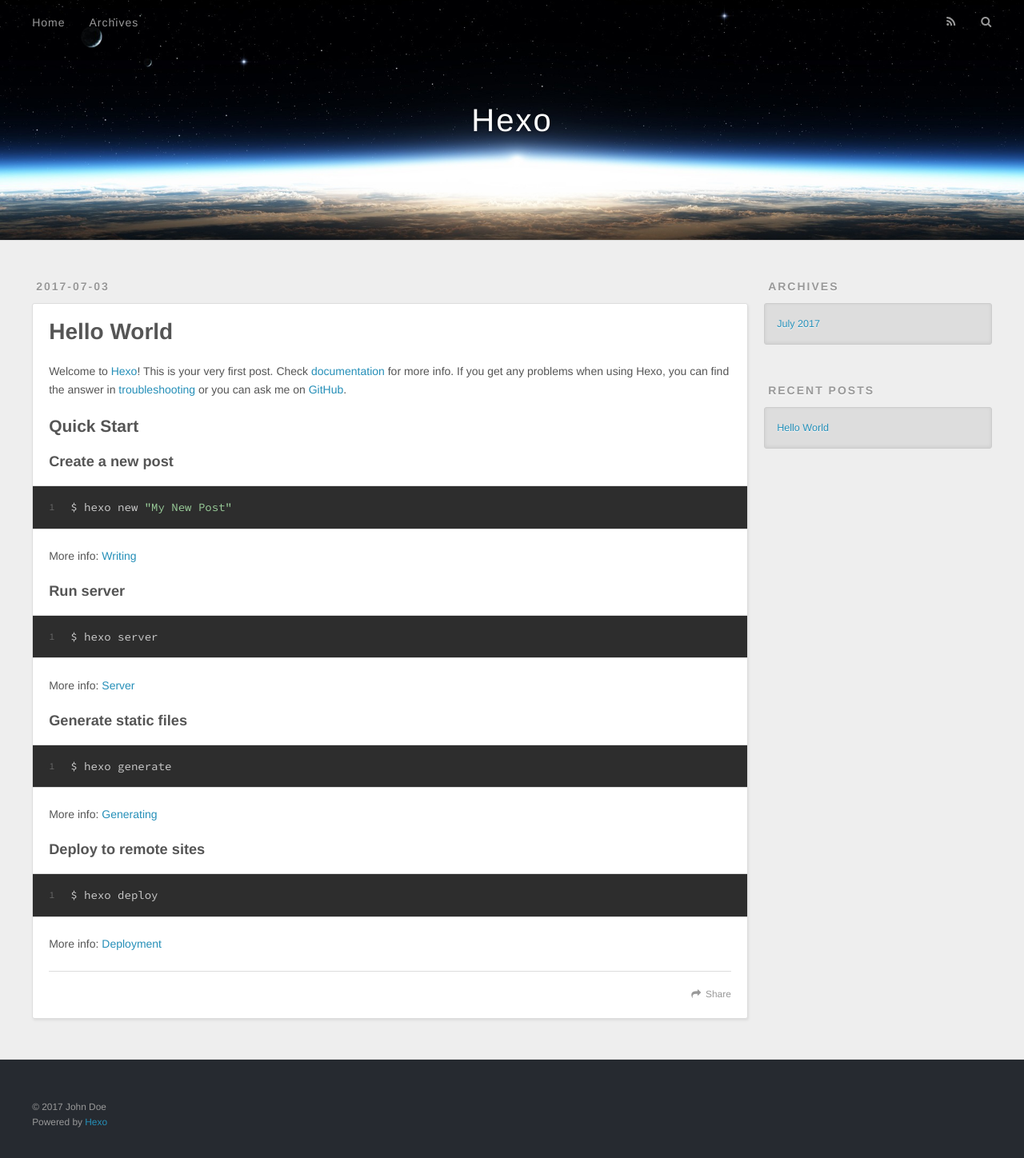
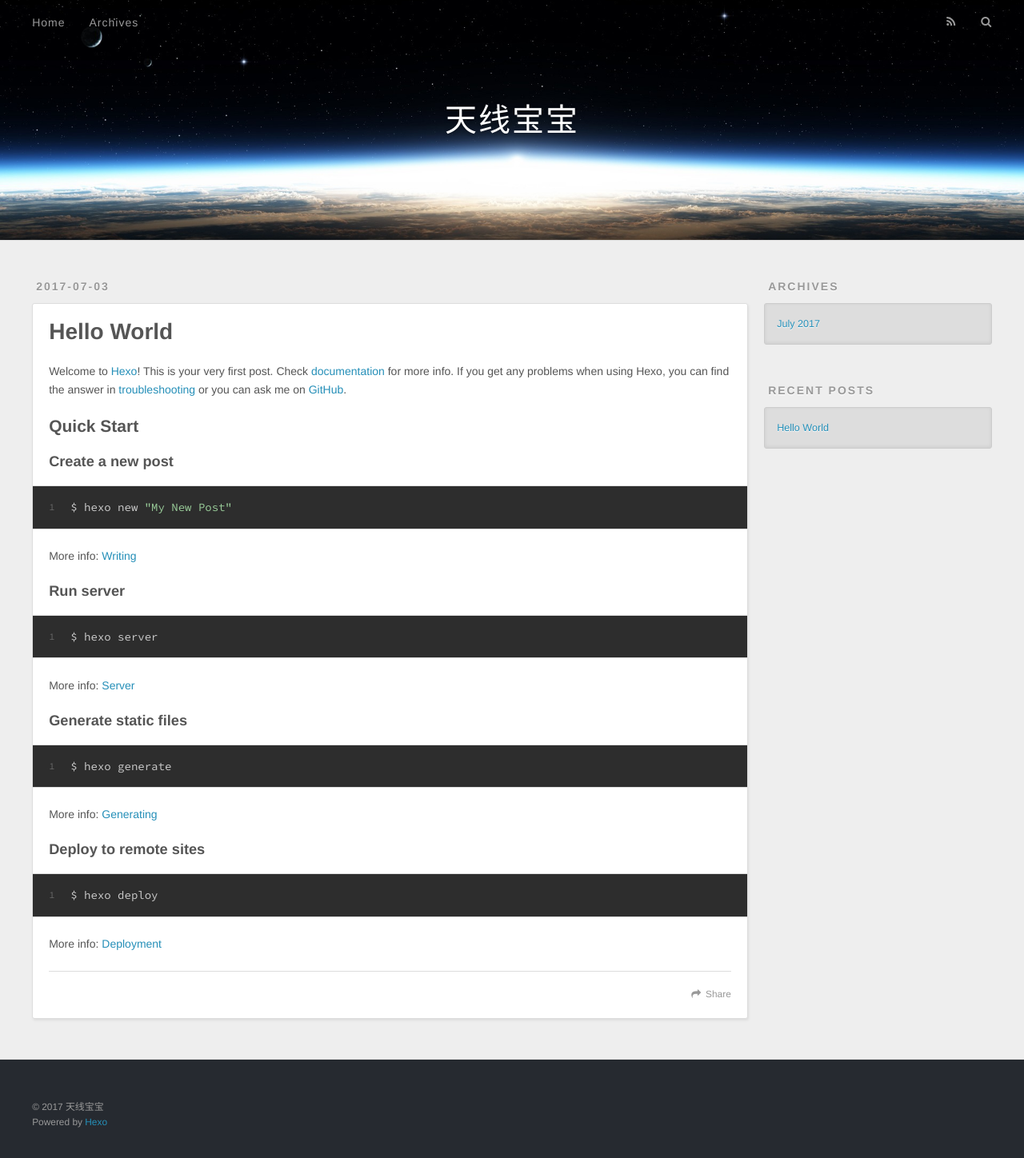
Before and after one commit to brownursidaeR/brownursidae.github.io, a plain HTML site: page index.html in a window 1280 px wide. Shown: the whole page at 80% size. Drawn offline with nearby package versions, Linux system fonts and the light colour scheme.

Commit message:
Site updated: 2017-07-03 18:45:31

```diff
--- a/index.html
+++ b/index.html
@@ -3,16 +3,16 @@
 <head>
   <meta charset="utf-8">
 
-  <title>Hexo</title>
+  <title>天线宝宝</title>
   <meta name="viewport" content="width=device-width, initial-scale=1, maximum-scale=1">
   <meta property="og:type" content="website">
-<meta property="og:title" content="Hexo">
+<meta property="og:title" content="天线宝宝">
 <meta property="og:url" content="http://yoursite.com/index.html">
-<meta property="og:site_name" content="Hexo">
+<meta property="og:site_name" content="天线宝宝">
 <meta name="twitter:card" content="summary">
-<meta name="twitter:title" content="Hexo">
+<meta name="twitter:title" content="天线宝宝">
 
-    <link rel="alternate" href="/atom.xml" title="Hexo" type="application/atom+xml">
+    <link rel="alternate" href="/atom.xml" title="天线宝宝" type="application/atom+xml">
 
 
     <link rel="icon" href="/favicon.png">
@@ -33,7 +33,7 @@
   <div id="header-outer" class="outer">
     <div id="header-title" class="inner">
       <h1 id="logo-wrap">
-        <a href="/" id="logo">Hexo</a>
+        <a href="/" id="logo">天线宝宝</a>
       </h1>
 
     </div>
@@ -96,7 +96,7 @@
 
     </div>
     <footer class="article-footer">
-      <a data-url="http://yoursite.com/2017/07/03/hello-world/" data-id="cj4ny18u90000rkux7zbpsg07" class="article-share-link">Share</a>
+      <a data-url="http://yoursite.com/2017/07/03/hello-world/" data-id="cj4o0jm6v00007kux9259815q" class="article-share-link">Share</a>
 
 
     </footer>
@@ -151,7 +151,7 @@
 
   <div class="outer">
     <div id="footer-info" class="inner">
-      &copy; 2017 John Doe<br>
+      &copy; 2017 天线宝宝<br>
       Powered by <a href="http://hexo.io/" target="_blank">Hexo</a>
     </div>
   </div>
```
Also changed, not shown: 2017/07/03/hello-world/index.html (+6 -6 lines), archives/2017/07/index.html (+7 -7 lines), archives/2017/index.html (+7 -7 lines), archives/index.html (+7 -7 lines).
